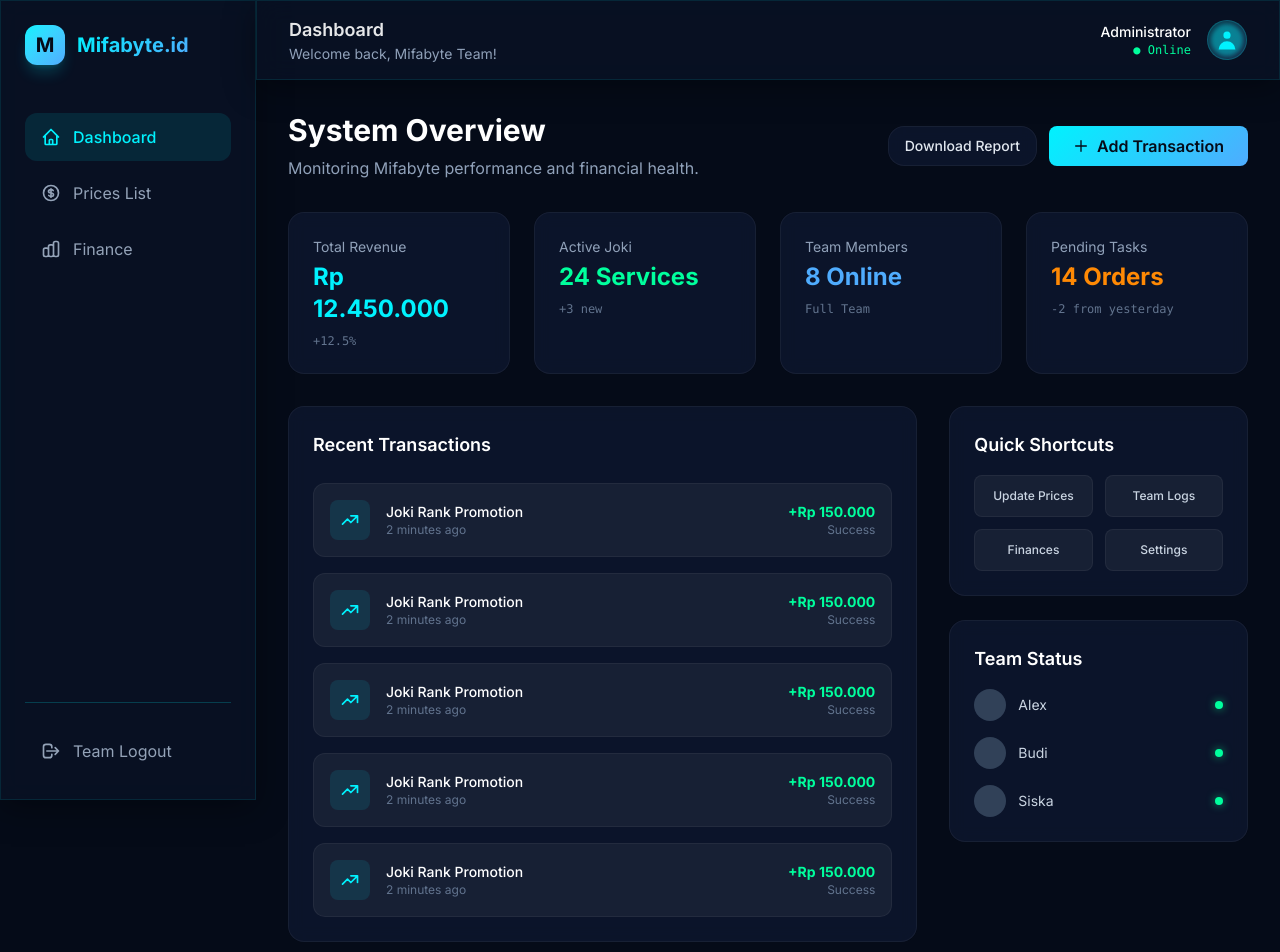
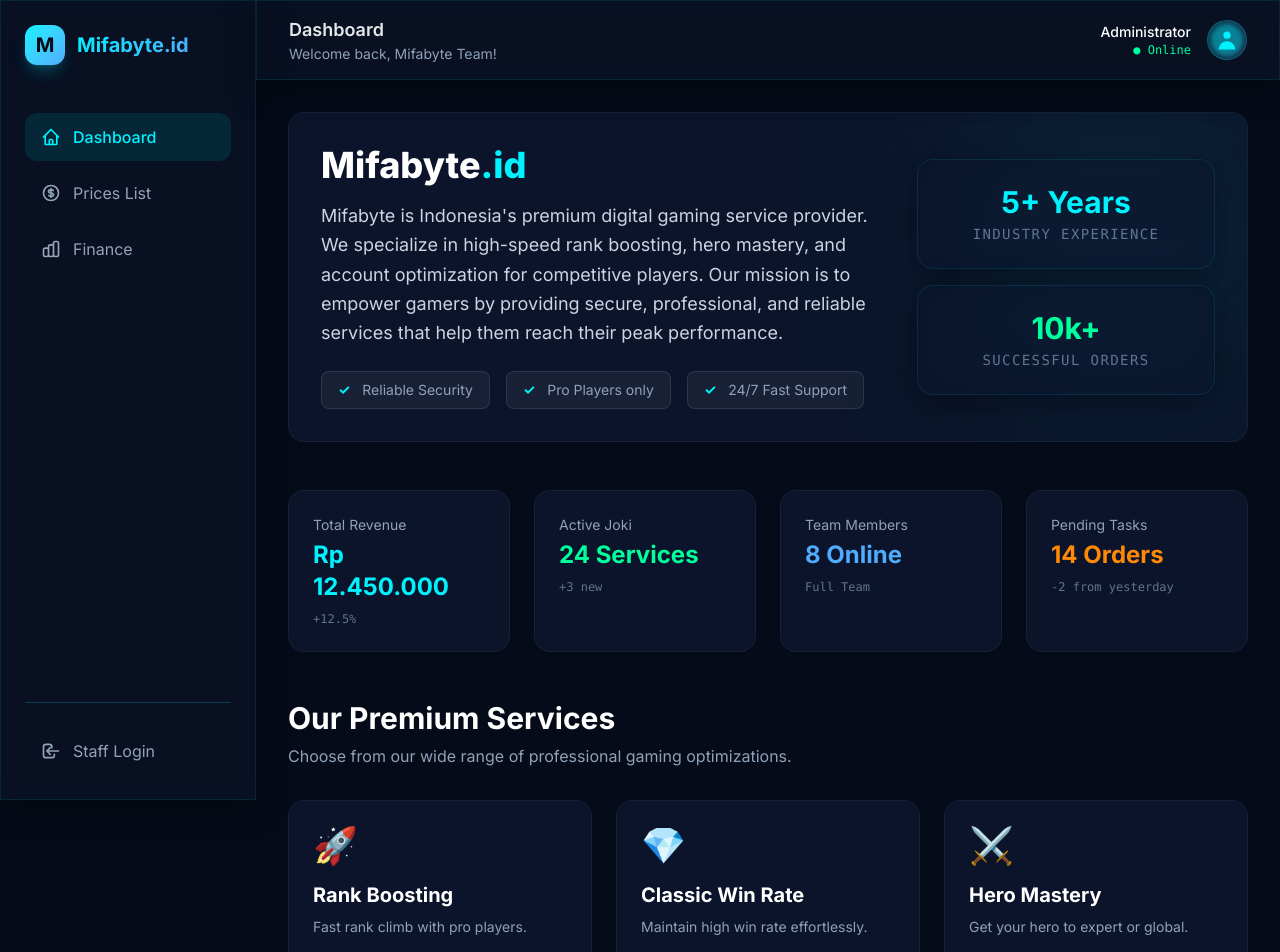
Before and after one commit to MakdumIbrohim/mifabye-finance, a Next.js app: page / in a window 1280 px wide. Shown: the top 952 px of the page. Built offline with nearby package versions, Linux system fonts and the light colour scheme.

Commit message:
feat: consolidate price list into dashboard and remove standalone prices page

```diff
--- a/app/(dashboard)/page.tsx
+++ b/app/(dashboard)/page.tsx
@@ -1,26 +1,54 @@
+"use client";
+
+const services = [
+  { name: "Rank Boosting", price: "Rp 50k - 500k", icon: "🚀", desc: "Fast rank climb with pro players." },
+  { name: "Classic Win Rate", price: "Rp 15k / match", icon: "💎", desc: "Maintain high win rate effortlessly." },
+  { name: "Hero Mastery", price: "Rp 100k / hero", icon: "⚔️", desc: "Get your hero to expert or global." },
+  { name: "Tournament Prep", price: "Rp 250k / session", icon: "🏆", desc: "Strategy and team coaching." },
+  { name: "Daily Missions", price: "Rp 20k / day", icon: "📅", desc: "Automation for your daily rewards." },
+  { name: "Skins & Gifting", price: "Varies", icon: "🎁", desc: "Safe skin gifting and diamond top-up." },
+];
+
 export default function Home() {
   return (
-    <div className="space-y-8">
-      {/* Welcome Section */}
-      <section className="flex flex-col md:flex-row md:items-center justify-between gap-4">
-        <div>
-          <h1 className="text-3xl font-bold text-white mb-2">System Overview</h1>
-          <p className="text-slate-400">Monitoring Mifabyte performance and financial health.</p>
-        </div>
-        <div className="flex gap-3">
-          <button className="glass-card px-4 py-2 text-sm font-medium hover:bg-white/5">
-            Download Report
-          </button>
-          <button className="btn-primary">
-            <svg className="w-4 h-4" fill="none" stroke="currentColor" viewBox="0 0 24 24">
-              <path strokeLinecap="round" strokeLinejoin="round" strokeWidth={2} d="M12 4v16m8-8H4" />
-            </svg>
-            Add Transaction
-          </button>
+    <div className="space-y-12">
+      {/* About Mifabyte Section */}
+      <section className="glass-card p-8 bg-gradient-to-br from-primary/5 via-transparent to-secondary/5 relative overflow-hidden">
+        <div className="absolute top-0 right-0 w-64 h-64 bg-primary/10 blur-[100px] -z-10" />
+        <div className="flex flex-col md:flex-row gap-8 items-center">
+          <div className="flex-1">
+            <h1 className="text-4xl font-extrabold text-white mb-4">
+              Mifabyte<span className="text-primary">.id</span>
+            </h1>
+            <p className="text-lg text-slate-300 leading-relaxed mb-6">
+              Mifabyte is Indonesia's premium digital gaming service provider. We specialize in high-speed rank boosting, hero mastery, and account optimization for competitive players. Our mission is to empower gamers by providing secure, professional, and reliable services that help them reach their peak performance.
+            </p>
+            <div className="flex flex-wrap gap-4">
+              <div className="px-4 py-2 bg-white/5 rounded-lg border border-white/10 text-sm text-slate-400">
+                <span className="text-primary mr-2 font-bold">✓</span> Reliable Security
+              </div>
+              <div className="px-4 py-2 bg-white/5 rounded-lg border border-white/10 text-sm text-slate-400">
+                <span className="text-primary mr-2 font-bold">✓</span> Pro Players only
+              </div>
+              <div className="px-4 py-2 bg-white/5 rounded-lg border border-white/10 text-sm text-slate-400">
+                <span className="text-primary mr-2 font-bold">✓</span> 24/7 Fast Support
+              </div>
+            </div>
+          </div>
+          <div className="w-full md:w-1/3 flex flex-col gap-4">
+            <div className="glass p-6 rounded-2xl border border-primary/20 text-center">
+              <h3 className="text-3xl font-bold text-primary">5+ Years</h3>
+              <p className="text-slate-500 text-sm uppercase tracking-widest mt-1 font-mono">Industry Experience</p>
+            </div>
+            <div className="glass p-6 rounded-2xl border border-cyber-green/20 text-center">
+              <h3 className="text-3xl font-bold text-cyber-green">10k+</h3>
+              <p className="text-slate-500 text-sm uppercase tracking-widest mt-1 font-mono">Successful Orders</p>
+            </div>
+          </div>
         </div>
       </section>
 
-      {/* Stats Grid */}
+      {/* Stats Quick Overview */}
       <div className="grid grid-cols-1 sm:grid-cols-2 lg:grid-cols-4 gap-6">
         {[
           { label: "Total Revenue", value: "Rp 12.450.000", trend: "+12.5%", color: "text-primary" },
@@ -36,60 +64,70 @@ export default function Home() {
         ))}
       </div>
 
-      {/* Main Content Area */}
+      {/* Price List Section */}
+      <section id="prices">
+        <div className="mb-8">
+          <h2 className="text-3xl font-bold text-white mb-2">Our Premium Services</h2>
+          <p className="text-slate-400">Choose from our wide range of professional gaming optimizations.</p>
+        </div>
+        <div className="grid grid-cols-1 md:grid-cols-2 lg:grid-cols-3 gap-6">
+          {services.map((service, i) => (
+            <div key={i} className="glass-card p-6 flex flex-col h-full group hover:border-primary/50 transition-all duration-300">
+              <div className="text-4xl mb-4 group-hover:scale-110 transition-transform duration-300">
+                {service.icon}
+              </div>
+              <h3 className="text-xl font-bold text-white mb-2">{service.name}</h3>
+              <p className="text-slate-400 text-sm mb-6 flex-1">{service.desc}</p>
+
+              <div className="mt-auto">
+                <div className="flex items-center justify-between mb-4">
+                  <span className="text-xs font-mono text-primary uppercase tracking-wider">Starting from</span>
+                  <span className="text-lg font-bold text-cyber-green">{service.price}</span>
+                </div>
+                <button className="w-full py-3 rounded-xl bg-white/5 border border-white/10 text-white font-medium hover:bg-primary hover:text-dark-bg hover:border-primary transition-all duration-300">
+                  Order Now
+                </button>
+              </div>
+            </div>
+          ))}
+        </div>
+      </section>
+
+      {/* Recent Activity (Moved lower) */}
       <div className="grid grid-cols-1 lg:grid-cols-3 gap-8">
-        {/* Activity Feed */}
         <div className="lg:col-span-2 glass-card p-6">
-          <h3 className="text-lg font-semibold text-white mb-6">Recent Transactions</h3>
+          <h3 className="text-lg font-semibold text-white mb-6">Recent Live Orders</h3>
           <div className="space-y-4">
-            {[1, 2, 3, 4, 5].map((item) => (
+            {[1, 2, 3].map((item) => (
               <div key={item} className="flex items-center justify-between p-4 rounded-xl bg-white/5 border border-white/5 hover:border-primary/20 transition-colors">
                 <div className="flex items-center gap-4">
-                  <div className="w-10 h-10 rounded-lg bg-primary/10 flex items-center justify-center">
-                    <svg className="w-5 h-5 text-primary" fill="none" stroke="currentColor" viewBox="0 0 24 24">
-                      <path strokeLinecap="round" strokeLinejoin="round" strokeWidth={2} d="M13 7h8m0 0v8m0-8l-8 8-4-4-6 6" />
-                    </svg>
+                  <div className="w-10 h-10 rounded-lg bg-primary/10 flex items-center justify-center text-primary">
+                    🚀
                   </div>
                   <div>
-                    <p className="text-sm font-medium text-white">Joki Rank Promotion</p>
-                    <p className="text-xs text-slate-500">2 minutes ago</p>
+                    <p className="text-sm font-medium text-white">Rank Boosting Promo</p>
+                    <p className="text-xs text-slate-500">Processing now...</p>
                   </div>
                 </div>
                 <div className="text-right">
-                  <p className="text-sm font-bold text-cyber-green">+Rp 150.000</p>
-                  <p className="text-xs text-slate-500">Success</p>
+                  <p className="text-sm font-bold text-cyber-green">Ongoing</p>
                 </div>
               </div>
             ))}
           </div>
         </div>
 
-        {/* Quick Actions / Services */}
-        <div className="space-y-6">
-          <div className="glass-card p-6 bg-gradient-to-br from-primary/10 to-transparent">
-            <h3 className="text-lg font-semibold text-white mb-4">Quick Shortcuts</h3>
-            <div className="grid grid-cols-2 gap-3">
-              {["Update Prices", "Team Logs", "Finances", "Settings"].map((action) => (
-                <button key={action} className="p-3 text-xs font-medium text-slate-300 bg-white/5 rounded-lg border border-white/5 hover:bg-primary/10 hover:border-primary/30 transition-all">
-                  {action}
-                </button>
-              ))}
-            </div>
-          </div>
-
-          <div className="glass-card p-6">
-            <h3 className="text-lg font-semibold text-white mb-4">Team Status</h3>
-            <div className="space-y-4">
-              {["Alex", "Budi", "Siska"].map((name) => (
-                <div key={name} className="flex items-center justify-between">
-                  <div className="flex items-center gap-3">
-                    <div className="w-8 h-8 rounded-full bg-slate-700" />
-                    <span className="text-sm text-slate-300">{name}</span>
-                  </div>
-                  <span className="w-2 h-2 rounded-full bg-cyber-green shadow-[0_0_8px_rgba(0,255,157,0.6)]" />
-                </div>
-              ))}
-            </div>
+        <div className="glass-card p-6">
+          <h3 className="text-lg font-semibold text-white mb-4">Quick Links</h3>
+          <div className="space-y-3">
+            <button className="w-full p-4 text-left text-sm font-medium text-slate-300 bg-white/5 rounded-xl border border-white/5 hover:bg-primary/10 hover:border-primary/30 transition-all flex justify-between items-center group">
+              Manage Finances
+              <span className="text-primary group-hover:translate-x-1 transition-transform">→</span>
+            </button>
+            <button className="w-full p-4 text-left text-sm font-medium text-slate-300 bg-white/5 rounded-xl border border-white/5 hover:bg-primary/10 hover:border-primary/30 transition-all flex justify-between items-center group">
+              Support Center
+              <span className="text-primary group-hover:translate-x-1 transition-transform">→</span>
+            </button>
           </div>
         </div>
       </div>
--- a/app/(dashboard)/prices/page.tsx
+++ /dev/null
@@ -1,53 +0,0 @@
-"use client";
-
-const services = [
-  { name: "Rank Boosting", price: "Rp 50k - 500k", icon: "🚀", desc: "Fast rank climb with pro players." },
-  { name: "Classic Win Rate", price: "Rp 15k / match", icon: "💎", desc: "Maintain high win rate effortlessly." },
-  { name: "Hero Mastery", price: "Rp 100k / hero", icon: "⚔️", desc: "Get your hero to expert or global." },
-  { name: "Tournament Prep", price: "Rp 250k / session", icon: "🏆", desc: "Strategy and team coaching." },
-  { name: "Daily Missions", price: "Rp 20k / day", icon: "📅", desc: "Automation for your daily rewards." },
-  { name: "Skins & Gifting", price: "Varies", icon: "🎁", desc: "Safe skin gifting and diamond top-up." },
-];
-
-export default function PricesPage() {
-  return (
-    <div className="space-y-8">
-      <section>
-        <h1 className="text-3xl font-bold text-white mb-2">Service Prices</h1>
-        <p className="text-slate-400">Premium joki services with competitive pricing.</p>
-      </section>
-
-      <div className="grid grid-cols-1 md:grid-cols-2 lg:grid-cols-3 gap-6">
-        {services.map((service, i) => (
-          <div key={i} className="glass-card p-6 flex flex-col h-full group">
-            <div className="text-4xl mb-4 group-hover:scale-110 transition-transform duration-300">
-              {service.icon}
-            </div>
-            <h3 className="text-xl font-bold text-white mb-2">{service.name}</h3>
-            <p className="text-slate-400 text-sm mb-6 flex-1">{service.desc}</p>
-
-            <div className="mt-auto">
-              <div className="flex items-center justify-between mb-4">
-                <span className="text-xs font-mono text-primary uppercase tracking-wider">Starting from</span>
-                <span className="text-lg font-bold text-cyber-green">{service.price}</span>
-              </div>
-              <button className="w-full py-3 rounded-xl bg-white/5 border border-white/10 text-white font-medium hover:bg-primary hover:text-dark-bg hover:border-primary transition-all duration-300">
-                Order Now
-              </button>
-            </div>
-          </div>
-        ))}
-      </div>
-
-      <div className="glass-card p-8 bg-gradient-to-r from-primary/10 to-transparent flex flex-col md:flex-row items-center justify-between gap-6">
-        <div>
-          <h3 className="text-xl font-bold text-white mb-2">Custom Package?</h3>
-          <p className="text-slate-400">Contact our team for personalized service and bulk discounts.</p>
-        </div>
-        <button className="btn-primary whitespace-nowrap px-8 py-4">
-          Chat on WhatsApp
-        </button>
-      </div>
-    </div>
-  );
-}
--- a/components/Sidebar.tsx
+++ b/components/Sidebar.tsx
@@ -15,7 +15,7 @@ const navItems = [
   },
   {
     name: "Prices List",
-    href: "/prices",
+    href: "/#prices",
     icon: (
       <svg className="w-5 h-5" fill="none" stroke="currentColor" viewBox="0 0 24 24">
         <path strokeLinecap="round" strokeLinejoin="round" strokeWidth={2} d="M12 8c-1.657 0-3 .895-3 2s1.343 2 3 2 3 .895 3 2-1.343 2-3 2m0-8c1.11 0 2.08.402 2.599 1M12 8V7m0 1v8m0 0v1m0-1c-1.11 0-2.08-.402-2.599-1M21 12a9 9 0 11-18 0 9 9 0 0118 0z" />
@@ -62,11 +62,11 @@ export default function Sidebar() {
       </nav>
 
       <div className="pt-6 border-t border-glass-border">
-        <Link href="/login" className="nav-link text-red-400/80 hover:text-red-400 hover:bg-red-400/10">
+        <Link href="/login" className="nav-link text-primary/80 hover:text-primary hover:bg-primary/10">
           <svg className="w-5 h-5" fill="none" stroke="currentColor" viewBox="0 0 24 24">
-            <path strokeLinecap="round" strokeLinejoin="round" strokeWidth={2} d="M17 16l4-4m0 0l-4-4m4 4H7m6 4v1a3 3 0 01-3 3H6a3 3 0 01-3-3V7a3 3 0 013-3h4a3 3 0 013 3v1" />
+            <path strokeLinecap="round" strokeLinejoin="round" strokeWidth={2} d="M11 16l-4-4m0 0l4-4m-4 4h14m-5 4v1a3 3 0 01-3 3H6a3 3 0 01-3-3V7a3 3 0 013-3h4a3 3 0 013 3v1" />
           </svg>
-          Team Logout
+          Staff Login
         </Link>
       </div>
     </div>
```
